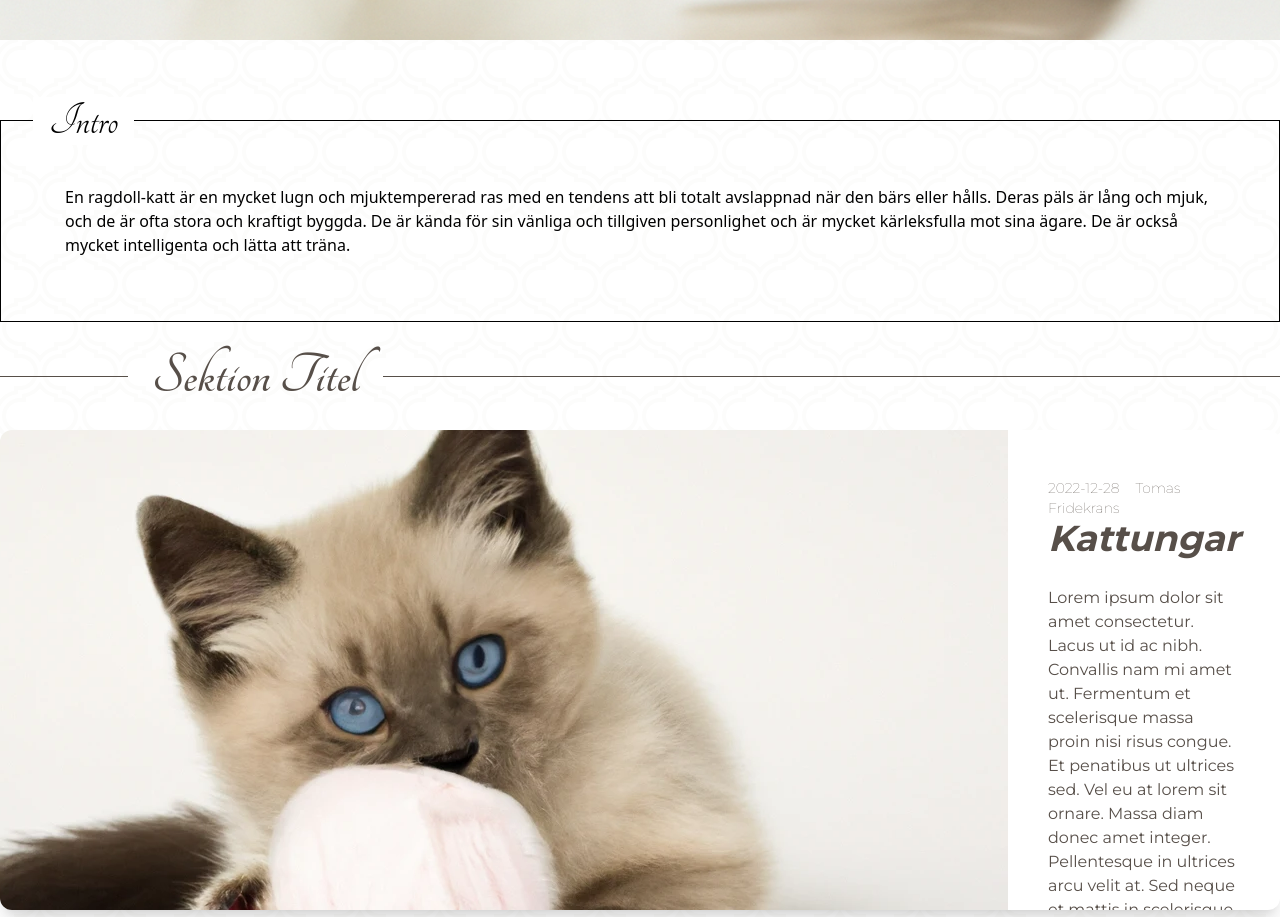
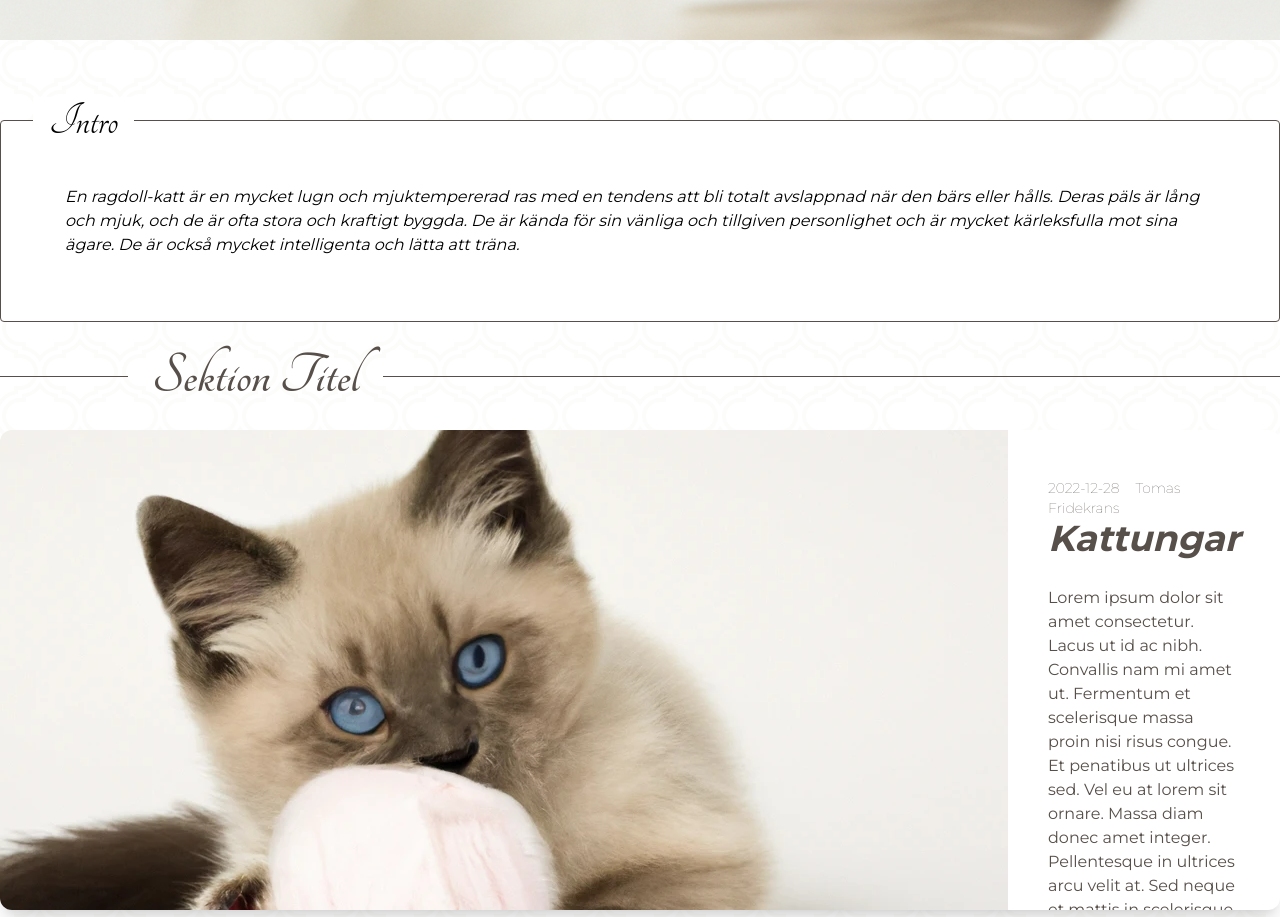
Before and after one commit to spaceflake/wendeltassens, a Next.js app: page /playground in a window 1280 px wide. Shown: the part 860-1777 px from the top of the page. Built offline with nearby package versions, Linux system fonts and the light colour scheme.

Commit message:
BorderAndText - add border color and font on text

```diff
--- a/components/BorderedTextbox.tsx
+++ b/components/BorderedTextbox.tsx
@@ -7,12 +7,12 @@ type Props = {
 
 const BorderedTextbox = ({ title, text }: Props) => {
   return (
-    <article className="border relative">
+    <article className="border border-DarkBrown rounded relative bg-WhiteBG">
       <h2 className=" font-Tangerine text-5xl absolute top-[-1.5rem] bg-WhiteBG ml-[2rem] pr-[1rem] pl-[1rem]">
         {title}
       </h2>
       <div className="p-[4rem]">
-        <p>{text}</p>
+        <p className="font-Montserrat italic">{text}</p>
       </div>
     </article>
   );
```
